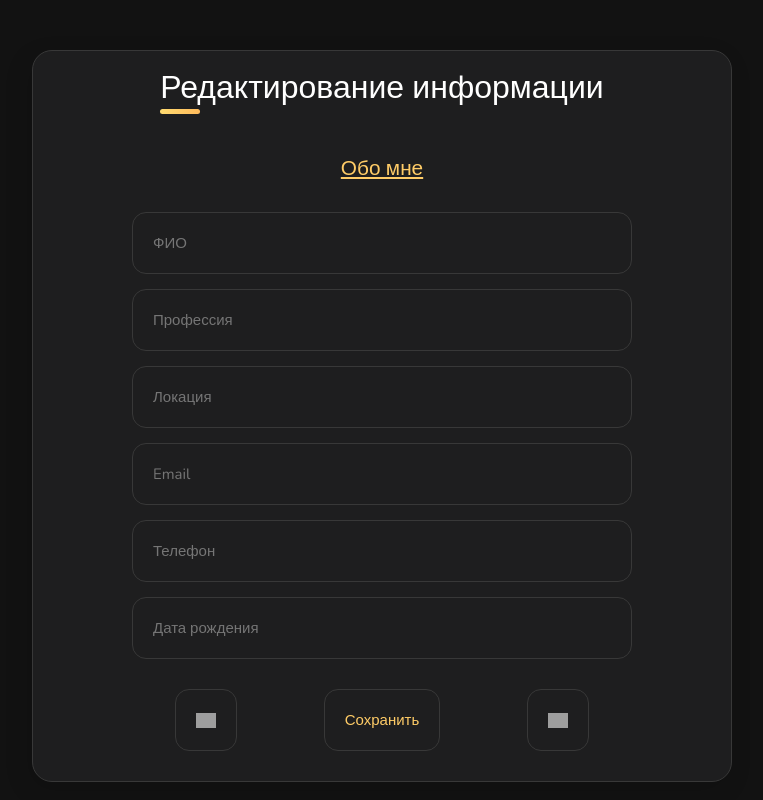
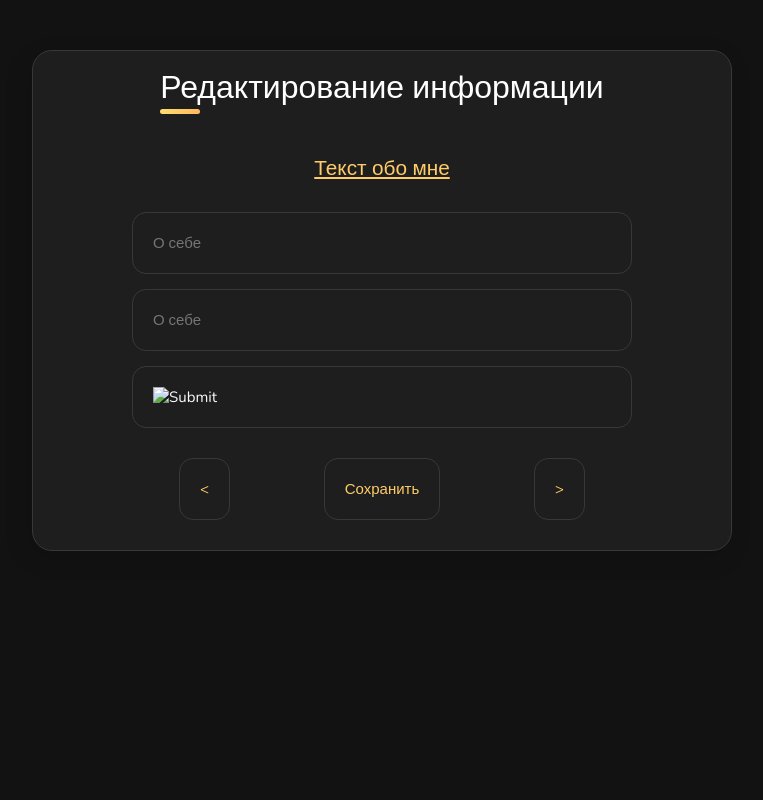
Before and after one commit to KlementevYP/portfolio-website, a FastAPI app: page /edit in a window 1280 px wide. Shown: the whole page, without its empty margins (258-1021 px from the left). Run offline with FastAPI, Linux system fonts and the light colour scheme; grey boxes are pictures that could not be loaded.

Commit message:
some upd

```diff
--- a/assets/css/edit.css
+++ b/assets/css/edit.css
@@ -1,3 +1,5 @@
+@import url('https://fonts.googleapis.com/css2?family=Archivo:ital,wght@0,100..900;1,100..900&display=swap');
+
 .edit-container {
     background: var(--eerie-black-2);
     border: 1px solid var(--jet);
@@ -47,6 +49,16 @@
     outline: none;
 }
 
+.nav-button:hover {
+    color: var(--eerie-black-2);
+    background-color: #FFCC67;
+    font-family: "Archivo", sans-serif;
+}
+
+.nav-button {
+    transition: all 0.3s ease-in-out;
+}
+
 .arrow{
     width: 20px;
     height: auto;
--- a/templates/edit_info.html
+++ b/templates/edit_info.html
@@ -20,9 +20,10 @@
                 <div class="edit-label">Редактирование информации
                     <div class="edit-line"></div>
                 </div>
-                <div class="edit-sublabel">Обо мне</div>
+                <div class="edit-sublabel">Текст обо мне</div>
             </div>
-            <form action="">
+            <!-- Форма Обо мне -->
+            <form action="" style="display: none;">
                 <input class="edit-input" placeholder="ФИО" type="text">
                 <input class="edit-input" placeholder="Профессия" type="text">
                 <input class="edit-input" placeholder="Локация" type="text">
@@ -30,10 +31,22 @@
                 <input class="edit-input" placeholder="Телефон" type="text">
                 <input class="edit-input" placeholder="Дата рождения" type="text">
             </form>
+            <!-- Форма текст обо мне -->
+            <form action="" style="display: none;">
+                <input style="height: 400px;" class="edit-input" placeholder="О себе" type="text">
+            </form>
+            <!-- Форма с плитками деятельности -->
+             <div class="edit-plate">
+                <form action="">
+                    <input class="edit-input" placeholder="О себе" type="text">
+                    <input class="edit-input" placeholder="О себе" type="text">
+                    <input class="edit-input" placeholder="О себе" type="image">
+                </form>
+             </div>
             <div class="menu-bar">
-                <button class="nav-button" type="button"><img class="arrow" src="https://img.icons8.com/?size=100&id=102172&format=png&color=FFCC67" alt=""></button>
+                <button class="nav-button" type="button"><</button>
                 <button class="nav-button" type="submit">Сохранить</button>
-                <button class="nav-button" type="button"><img class="arrow" src="https://img.icons8.com/?size=100&id=99982&format=png&color=FFCC67" alt=""></button>
+                <button class="nav-button" type="button">></button>
             </div>
         </div>
     </div>
```
